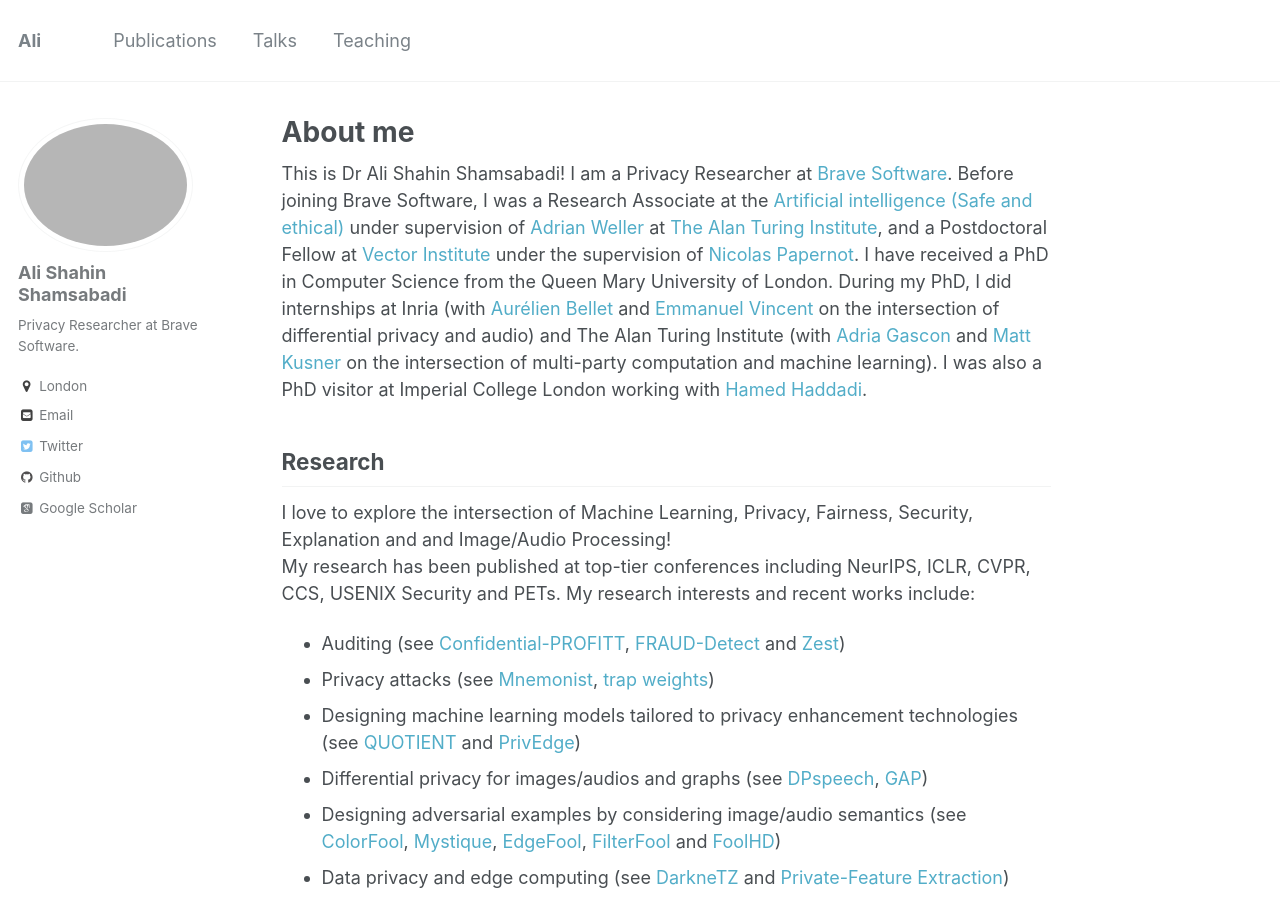
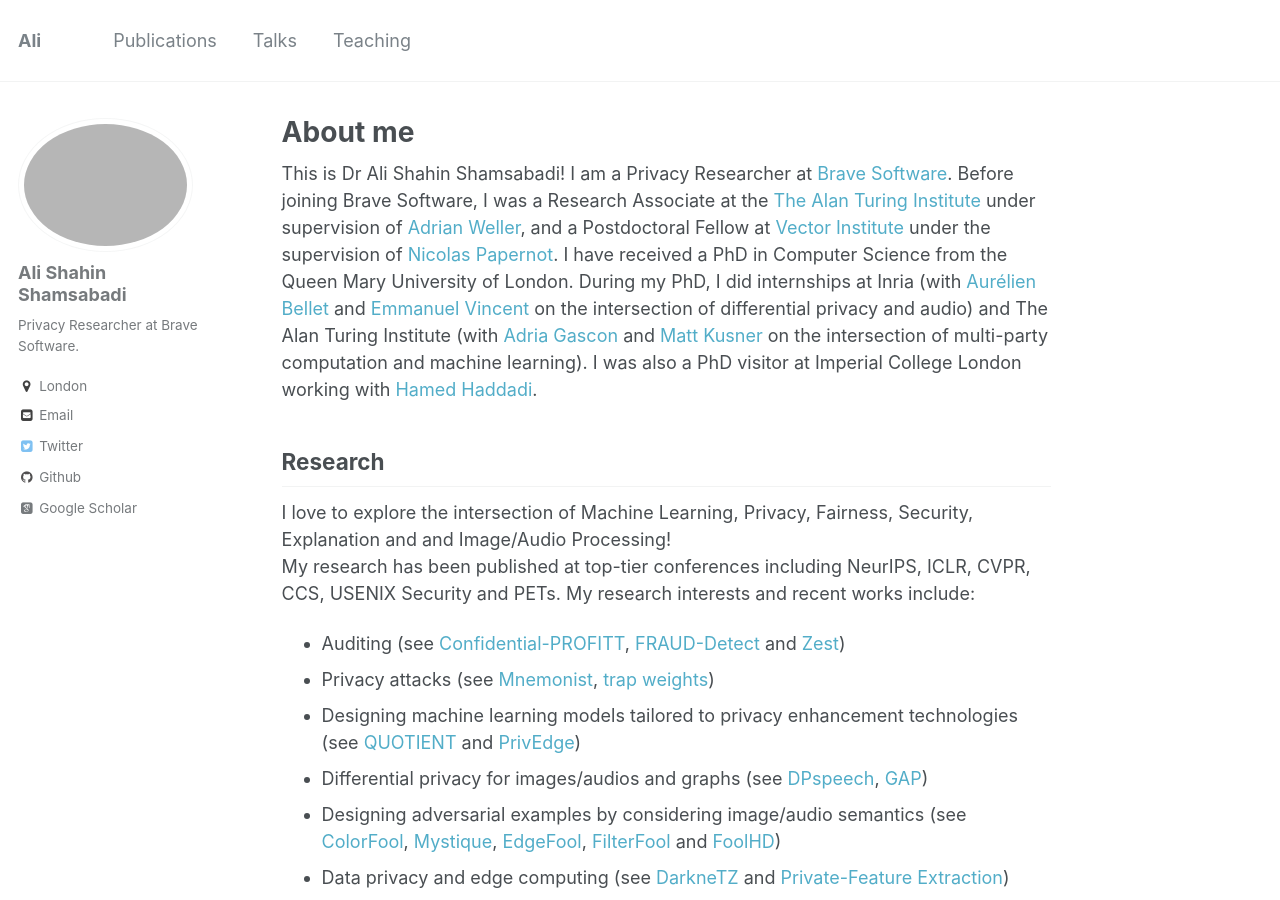
Before and after one commit to AliShahin/AliShahin.github.io, a Jekyll site: the page built from _pages/about.md, in a window 1280 px wide and 900 px high. Built offline with Jekyll 4.4.1, drawn with Linux system fonts in a browser that asks for light colours; some web fonts are replaced.

Commit message:
Update about.md

```diff
--- a/_pages/about.md
+++ b/_pages/about.md
@@ -8,7 +8,7 @@ redirect_from:
   - /about.html
 ---
 
-This is Dr Ali Shahin Shamsabadi! I am a Privacy Researcher at [Brave Software](https://brave.com). Before joining Brave Software, I was a Research Associate at the [Artificial intelligence (Safe and ethical)](https://www.turing.ac.uk/research/research-programmes/artificial-intelligence-ai/safe-and-ethical) under supervision of [Adrian Weller](http://mlg.eng.cam.ac.uk/adrian/) at [The Alan Turing Institute](https://www.turing.ac.uk), and a Postdoctoral Fellow at [Vector Institute](https://vectorinstitute.ai) under the supervision of [Nicolas Papernot](https://www.papernot.fr).
+This is Dr Ali Shahin Shamsabadi! I am a Privacy Researcher at [Brave Software](https://brave.com). Before joining Brave Software, I was a Research Associate at the [The Alan Turing Institute](https://www.turing.ac.uk) under supervision of [Adrian Weller](http://mlg.eng.cam.ac.uk/adrian/), and a Postdoctoral Fellow at [Vector Institute](https://vectorinstitute.ai) under the supervision of [Nicolas Papernot](https://www.papernot.fr).
 I have received a PhD in Computer Science from the Queen Mary University of London. During my PhD, I did internships at Inria (with [Aurélien Bellet](http://researchers.lille.inria.fr/abellet/) and [Emmanuel Vincent](https://members.loria.fr/EVincent/) on the intersection of differential privacy and audio) and The Alan Turing Institute (with [Adria Gascon](https://www.lsi.upc.edu/~agascon/) and [Matt Kusner](https://mkusner.github.io) on the intersection of multi-party computation and machine learning). I was also a PhD visitor at Imperial College London working with [Hamed Haddadi](https://www.imperial.ac.uk/people/h.haddadi).
 
 ## Research
```
